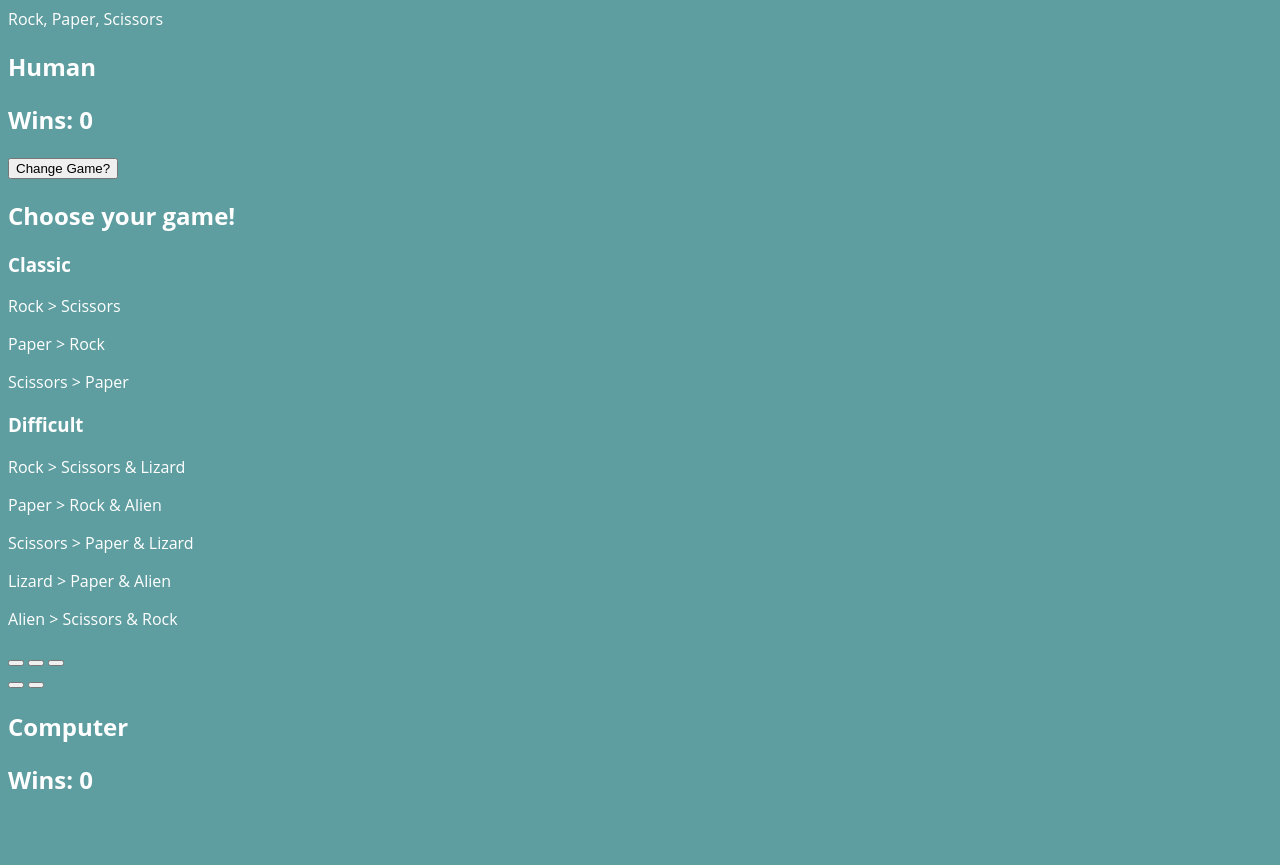
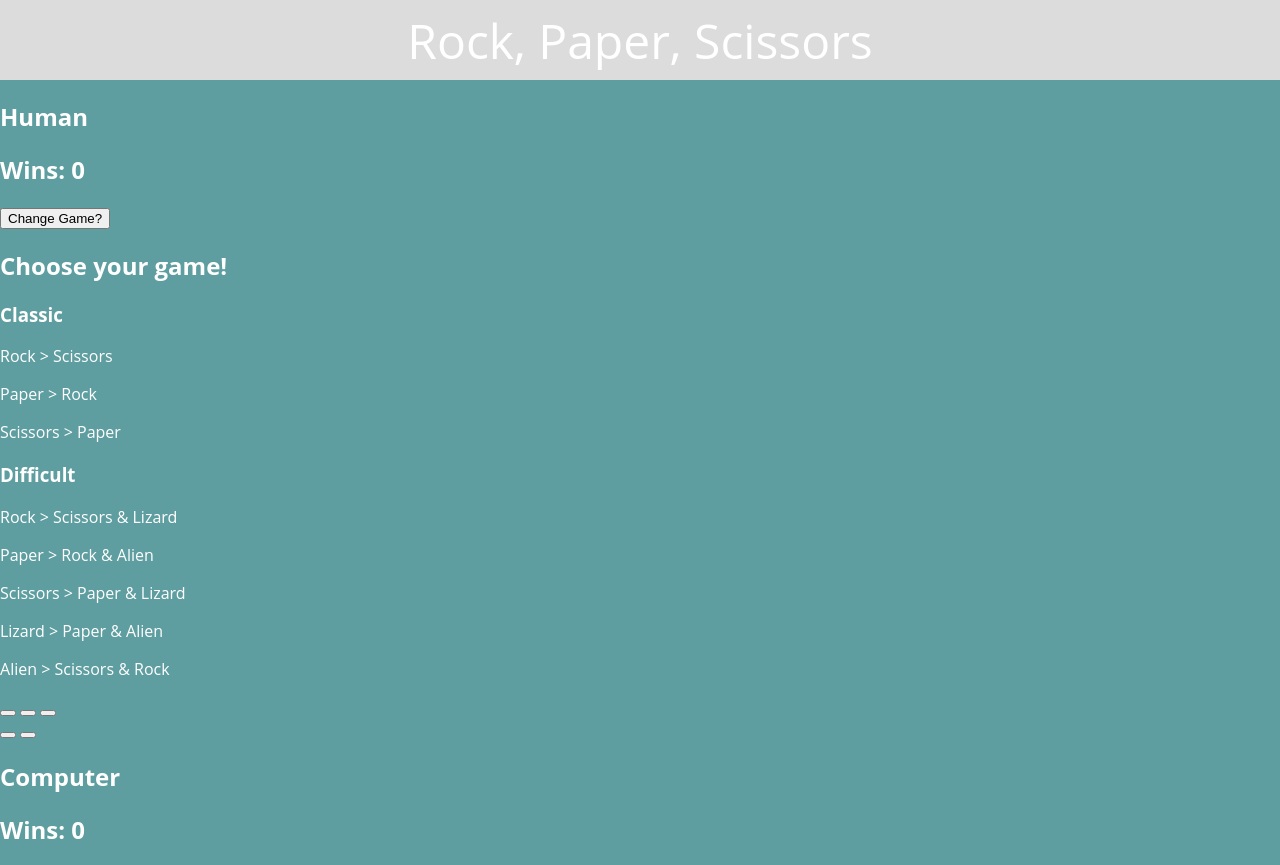
Before and after one commit to sydnerd/rock-paper-scissors, a plain HTML site: page index.html in a window 1280 px wide. Before the commit the page ends 815 px from the top, so only its background shows below. Drawn offline with Linux system fonts and the light colour scheme.

Commit message:
Style Nav bar and background in css

```diff
--- a/styles.css
+++ b/styles.css
@@ -1,8 +1,17 @@
 /* BODY SECTION */
 body {
-  font-family: "Open Sans", sans-serif;
   background-color: #5F9EA0;
   color: white;
+  font-family: "Open Sans", sans-serif;
+  margin: 0px;
 }
 
 /* NAVIGATE BAR */
+nav{
+  background-color: #DCDCDC;
+  display: flex;
+  justify-content: center;
+  align-items: center;
+  height: 80px;
+  font-size: 3rem;
+}
```
